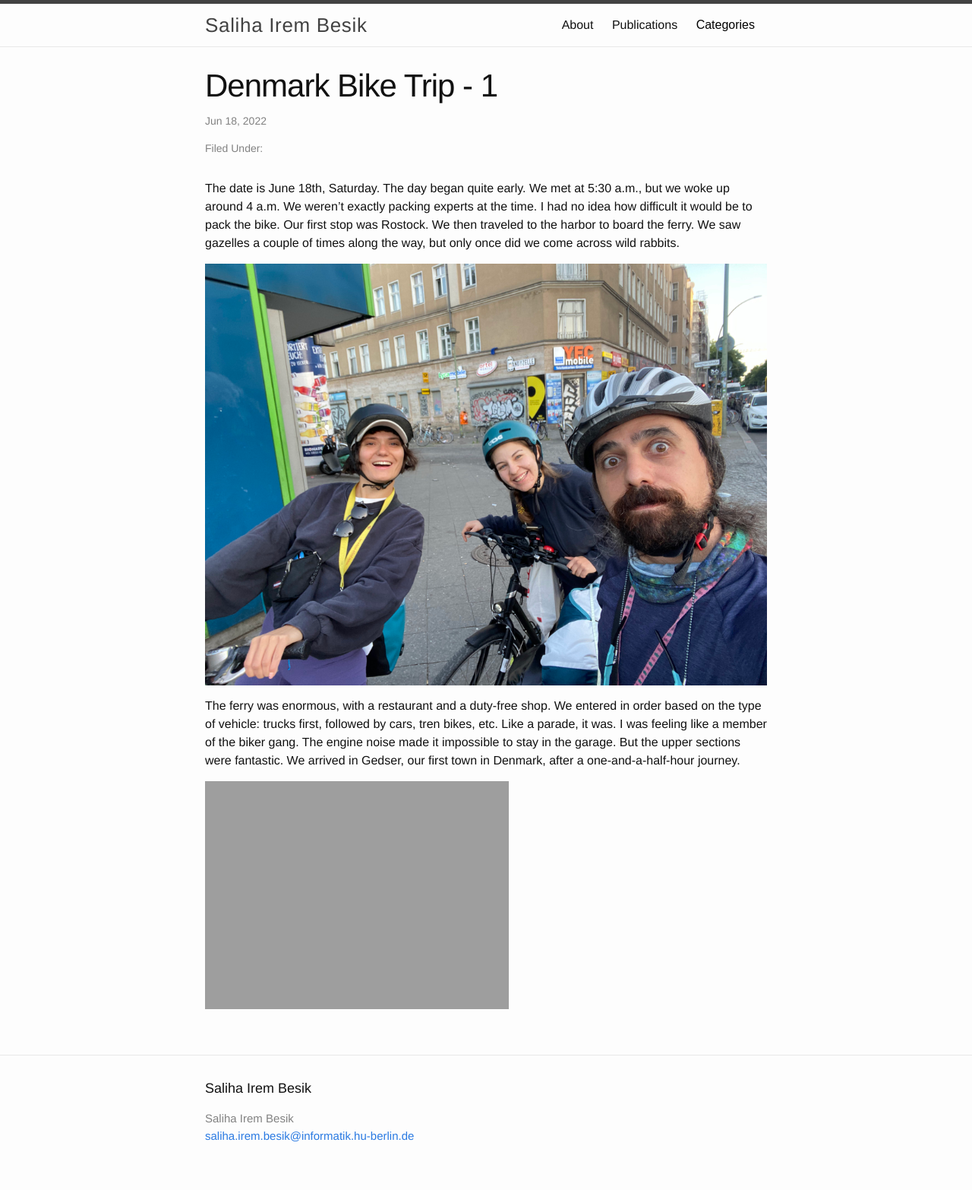
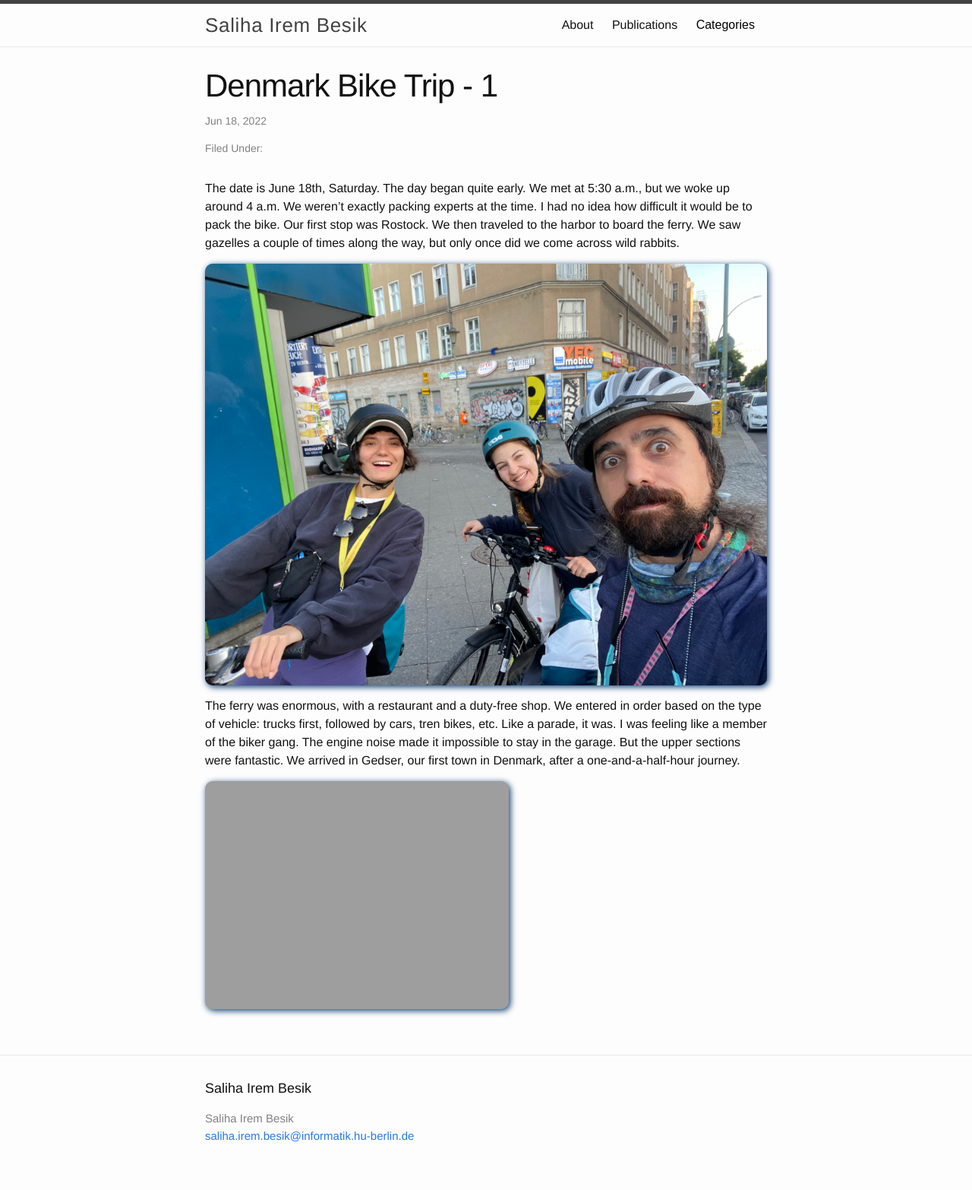
Before and after one commit to irembesik/irembesik.github.io, a Jekyll site: the page built from _posts/2022-06-18-denmark.md, in a window 1280 px wide. Shown: the whole page at 76% size. Built offline with Jekyll 4.4.1, drawn with Linux system fonts in a browser that asks for light colours.

Commit message:
update img style for posts

```diff
--- a/_includes/header.html
+++ b/_includes/header.html
@@ -51,6 +51,10 @@
   .site-title {
     letter-spacing: 0.5pt;
   }
+  .post-content img {
+    filter: drop-shadow(2px 2px 4px #063970);
+    border-radius: 10px;
+  }
 </style>
 
 <header class="site-header">
```
